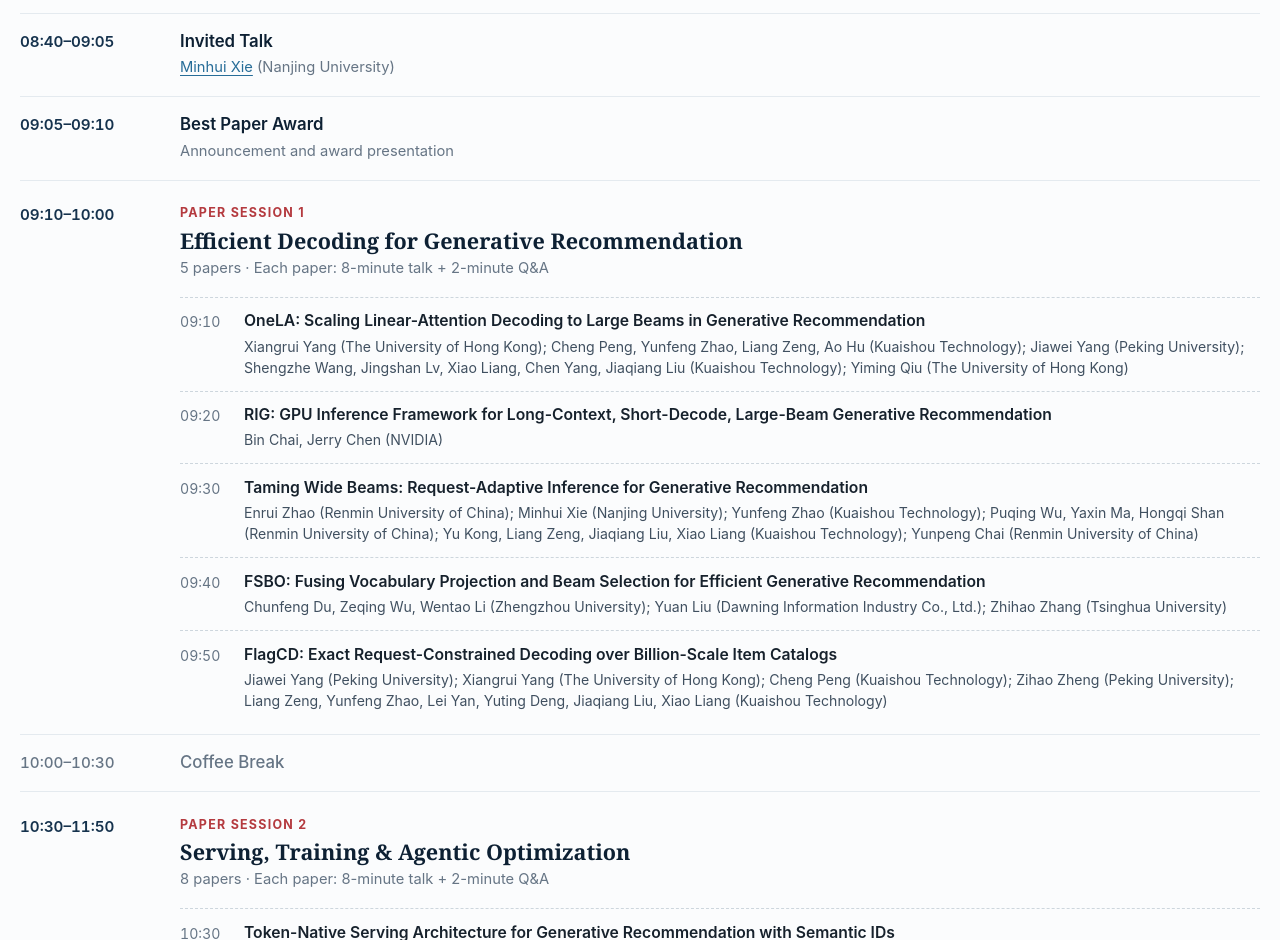
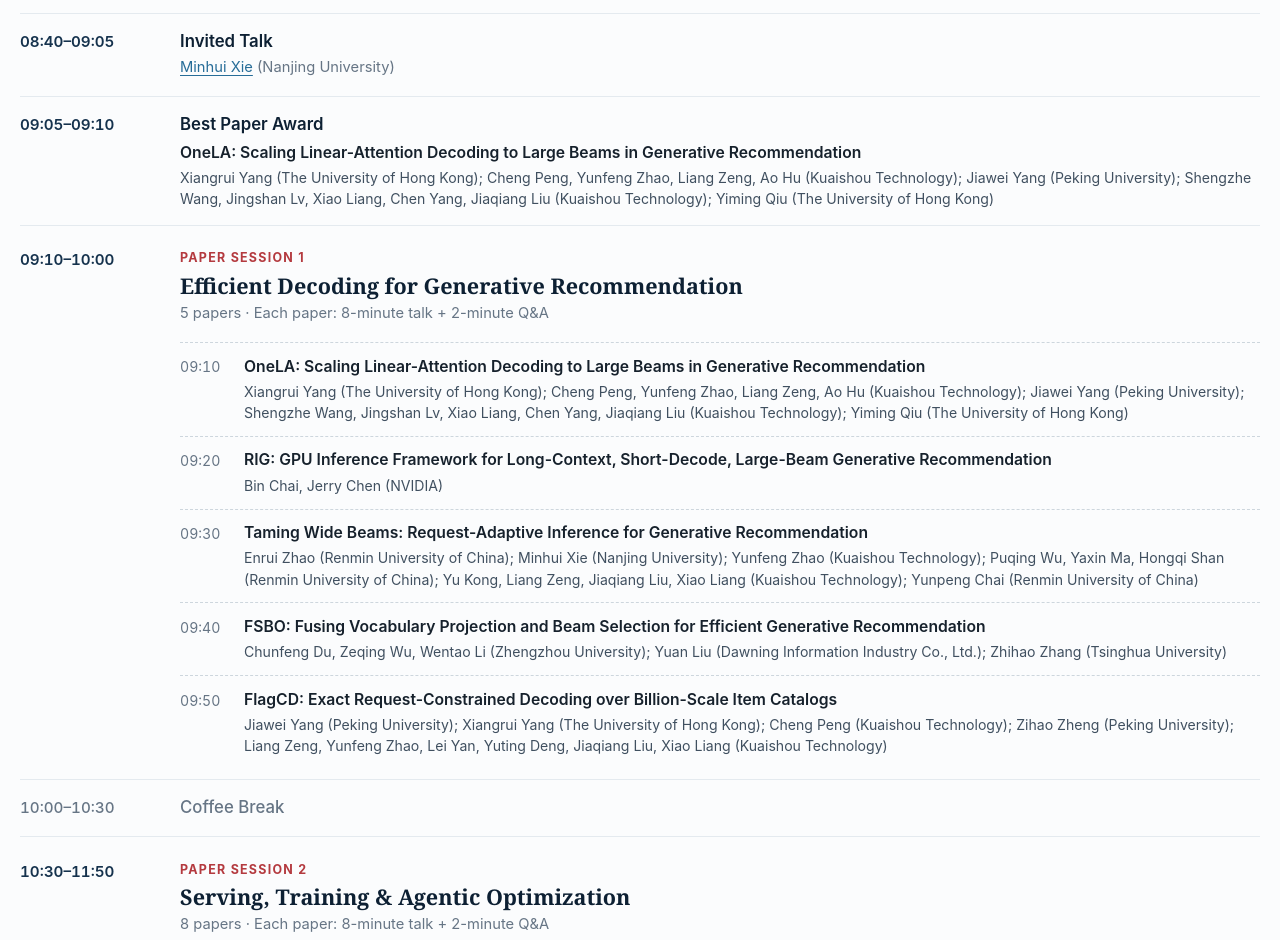
Before and after one commit to atcworkshop-rec/atcworkshop-rec.github.io, a plain HTML site: page index.html in a window 1280 px wide. Shown: the part 1247-2187 px from the top of the page. Drawn offline with Linux system fonts and the light colour scheme.

Commit message:
update best paper

```diff
--- a/index.html
+++ b/index.html
@@ -576,6 +576,7 @@
       font-weight: 600;
       line-height: 1.4;
     }
+    .award-paper { margin-top: 0.3rem; }
     .paper-authors {
       display: block;
       margin-top: 0.2rem;
@@ -902,7 +903,11 @@
         </li>
         <li class="slot">
           <span class="slot-time">09:05&ndash;09:10</span>
-          <div><h3>Best Paper Award</h3><p class="slot-note">Announcement and award presentation</p></div>
+          <div>
+            <h3>Best Paper Award</h3>
+            <span class="paper-title award-paper">OneLA: Scaling Linear-Attention Decoding to Large Beams in Generative Recommendation</span>
+            <span class="paper-authors">Xiangrui Yang (The University of Hong Kong); Cheng Peng, Yunfeng Zhao, Liang Zeng, Ao Hu (Kuaishou Technology); Jiawei Yang (Peking University); Shengzhe Wang, Jingshan Lv, Xiao Liang, Chen Yang, Jiaqiang Liu (Kuaishou Technology); Yiming Qiu (The University of Hong Kong)</span>
+          </div>
         </li>
         <li class="slot slot-session">
           <span class="slot-time">09:10&ndash;10:00</span>
```
